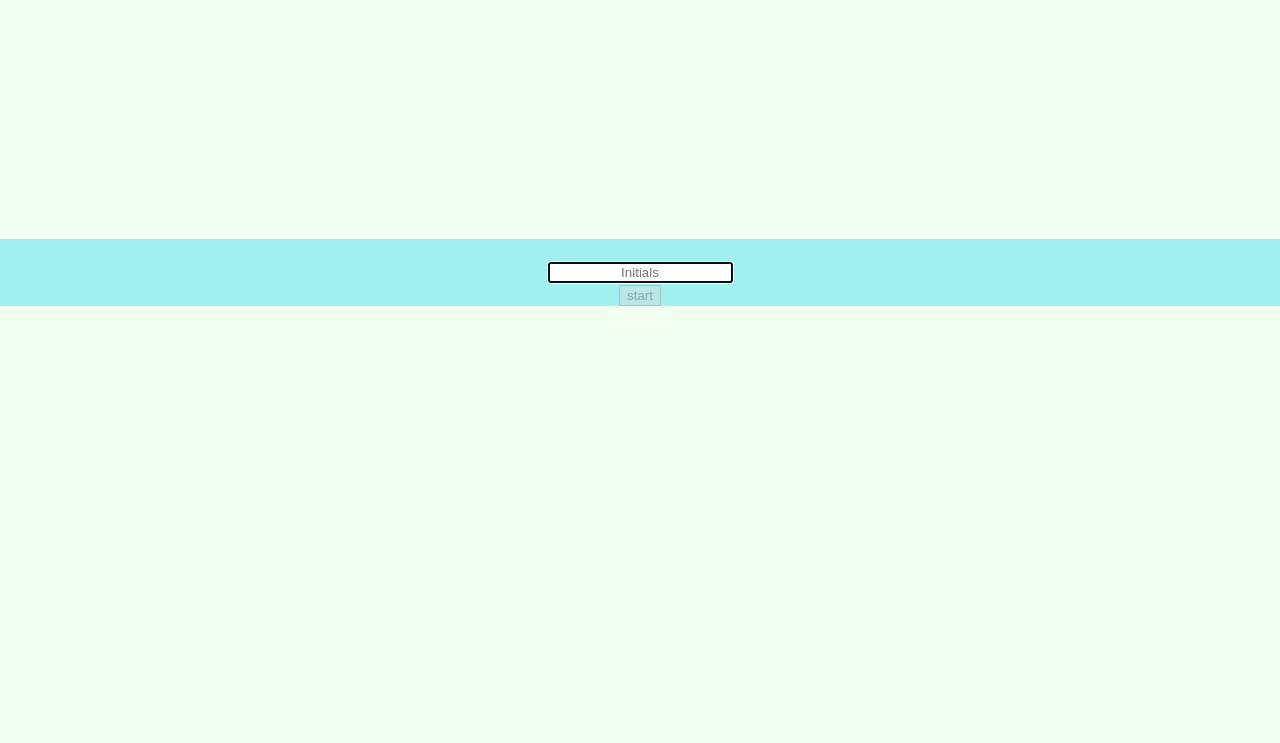
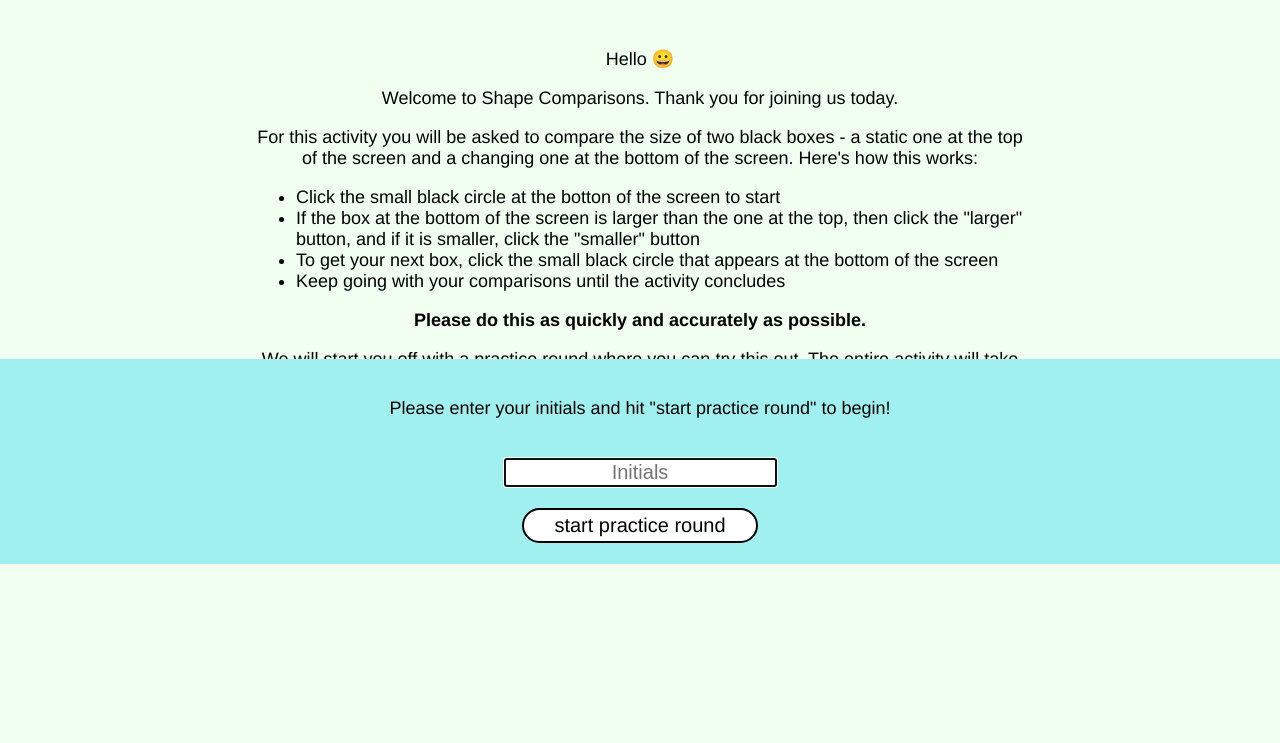
Before and after one commit to spyridon-amp/cs279experiment, a website: page public/index.html in a window 1280 px wide. Shown: the part 81-824 px from the top of the page. Before the commit the page ends 800 px from the top, so only its background shows below. Drawn offline with nearby package versions, Linux system fonts and the light colour scheme.

Commit message:
instructions and CSS

```diff
--- a/public/index.html
+++ b/public/index.html
@@ -10,12 +10,35 @@
 <body onload=CheckName()>
 <script type="text/javascript" src="main.js"></script>
 <div id="content">
+    <div id="instructions">
+        <h1>Shape Comparisons</h1>
+        <br/>
+        <p>Hello 😀</p>
+
+        <p>Welcome to Shape Comparisons. Thank you for joining us today.</p>
+
+        <p>For this activity you will be asked to compare the size of two black boxes - a static one at the top of the screen and a changing one at the bottom of the screen. Here's how this works:</p>
+        <ul>
+            <li>Click the small black circle at the botton of the screen to start</li>
+            <li>If the box at the bottom of the screen is larger than the one at the top, then click the "larger" button, and if it is smaller, click the "smaller" button</li>
+            <li>To get your next box, click the small black circle that appears at the bottom of the screen</li>
+            <li>Keep going with your comparisons until the activity concludes</li>
+        </ul>
+          <b>Please do this as quickly and accurately as possible. </b>  </p>
+
+        <p>We will start you off with a practice round where you can try this out. The entire activity will take about 15 minutes.</p>
+        <br/>
+    </div>
     <div id="intro">
+        <br/>
+        <p>Please enter your initials and hit "start practice round" to begin!</p>
         <br/>
         <span id="nameError">initials must be two (2) characters</span>
         <input type="text" id="userName" placeholder="Initials">
         <br/>
-        <button id="uNButton" disabled onclick=Login()>start</button>
+        <br/>
+        <button id="uNButton" class="buttons" disabled onclick=Login()>start practice round</button>
+        <br/>
         <br/>
     </div>
 </div>
--- a/public/style.css
+++ b/public/style.css
@@ -1,5 +1,5 @@
 html, body {
-    font-family: Consolas, monaco, monospace;
+    font-family: "Helvetica Neue", Helvetica, Arial, sans-serif;
     font-size: 18px;
     background-color: #F0FFF0;
     padding: 0px;
@@ -7,14 +7,47 @@ html, body {
     height: 100%;
 }
 
+ul {
+    text-align: left;
+}
+
+.buttons {
+  color: black;
+  font-size: 20px;
+  font-family: helvetica;
+  text-decoration: none;
+  border: 2px solid black;
+  border-radius: 20px;
+  transition-duration: .2s;
+  -webkit-transition-duration: .2s;
+  -moz-transition-duration: .2s;
+  background-color: white;
+  padding: 4px 30px;
+}
+
+.buttons:hover {
+  color: white;
+  background-color: black;
+  transition-duration: .2s;
+  -webkit-transition-duration: .2s;
+  -moz-transition-duration: .2s;
+}
+
 #content{
     height: 100%;
+}
+
+#instructions {
+    width: 60%;
+    margin: 0 auto;
+    text-align: center;
+    top: 0%;
 }
 
 #intro {
     position: absolute;
     text-align: center;
-    top: 40%;
+    top: 55%;
     width: 100%;
     background-color: #A0F0F0;
 }
@@ -56,6 +89,7 @@ html, body {
 
 #userName {
     text-align: center;
+    font-size: 20px;
 }
 
 #nameError {
```
